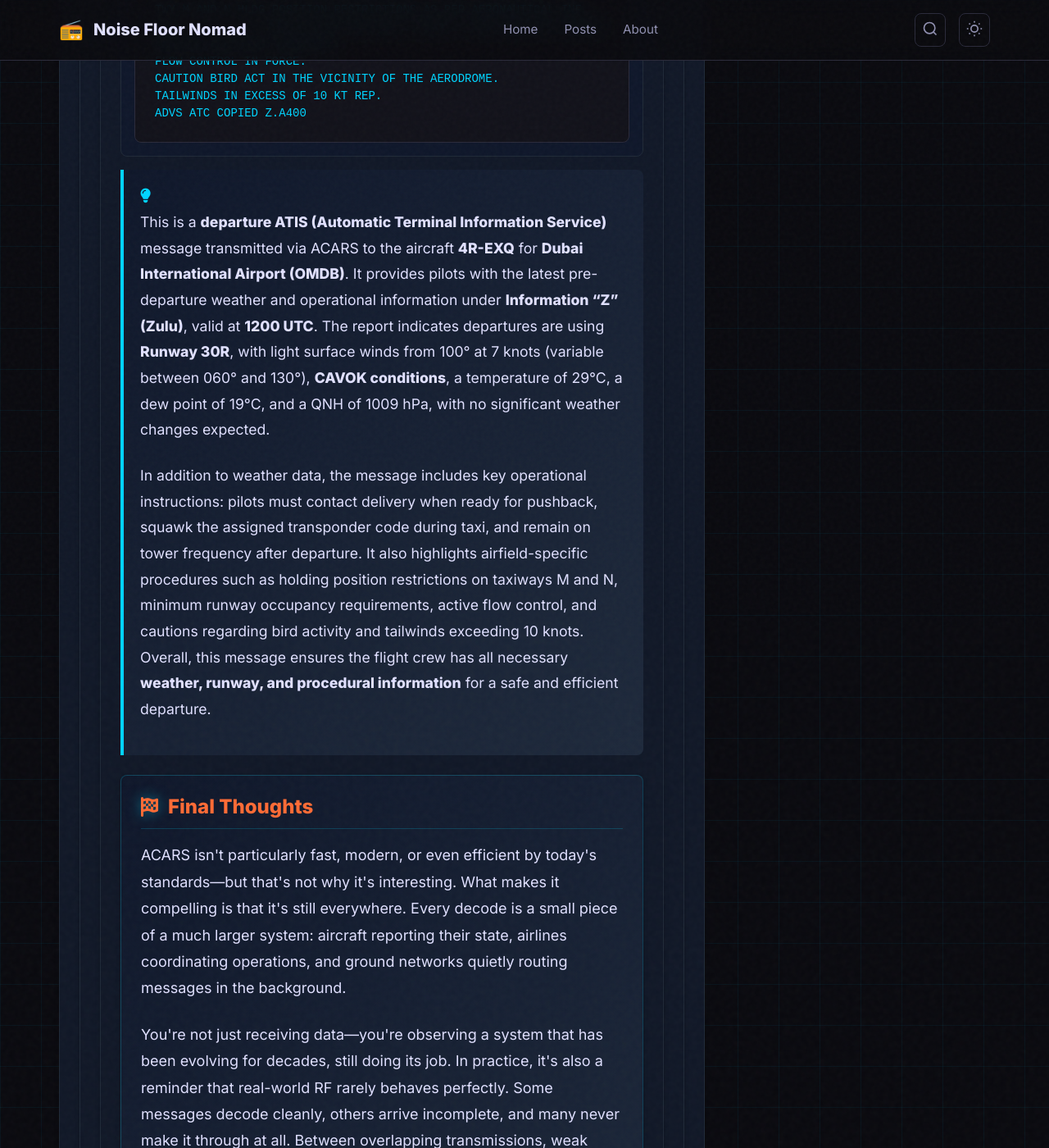
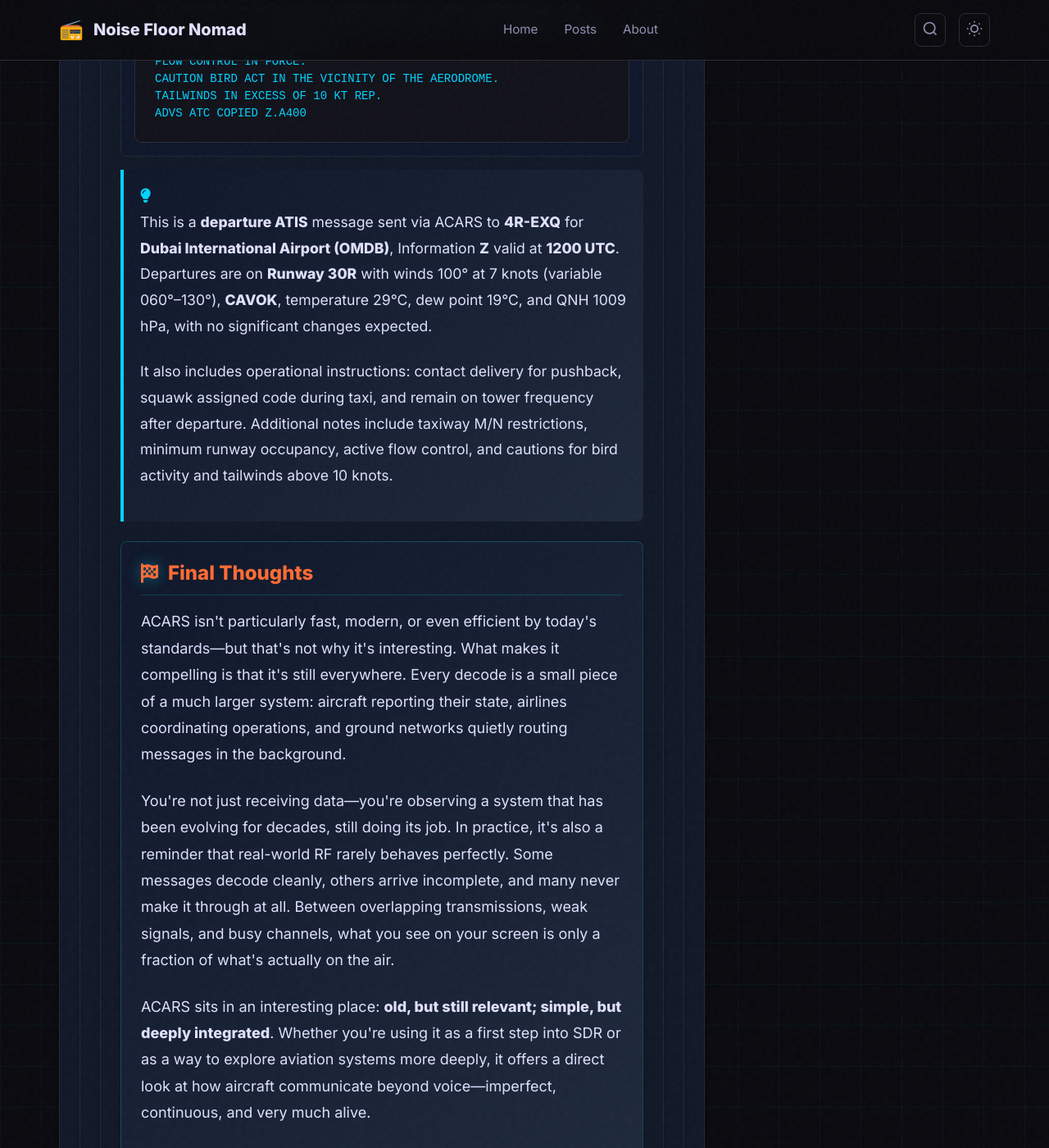
Before and after one commit to hmdsamarasekara/hmdsamarasekara.github.io, a Jekyll site: the page built from _posts/2026-03-15-exploring-vhf-acars.md, in a window 1280 px wide and 1400 px high, scrolled down 8338 px. Shown: the whole window at 82% size. Built offline with Jekyll 4.4.1, drawn with Linux system fonts in a browser that asks for light colours.

Commit message:
Update 2026-03-15-exploring-vhf-acars.md

```diff
--- a/_posts/2026-03-15-exploring-vhf-acars.md
+++ b/_posts/2026-03-15-exploring-vhf-acars.md
@@ -952,10 +952,10 @@ ADVS ATC COPIED Z.A400</pre>
   <div class="info-box">
     <i class="fas fa-lightbulb" style="color: #00d4ff; margin-right: 0.5rem;"></i>
     <p>
-    This is a <strong>departure ATIS (Automatic Terminal Information Service)</strong> message transmitted via ACARS to the aircraft <strong>4R-EXQ</strong> for <strong>Dubai International Airport (OMDB)</strong>. It provides pilots with the latest pre-departure weather and operational information under <strong>Information “Z” (Zulu)</strong>, valid at <strong>1200 UTC</strong>. The report indicates departures are using <strong>Runway 30R</strong>, with light surface winds from 100° at 7 knots (variable between 060° and 130°), <strong>CAVOK conditions</strong>, a temperature of 29°C, a dew point of 19°C, and a QNH of 1009 hPa, with no significant weather changes expected.
+    This is a <strong>departure ATIS</strong> message sent via ACARS to <strong>4R-EXQ</strong> for <strong>Dubai International Airport (OMDB)</strong>, Information <strong>Z</strong> valid at <strong>1200 UTC</strong>. Departures are on <strong>Runway 30R</strong> with winds 100° at 7 knots (variable 060°–130°), <strong>CAVOK</strong>, temperature 29°C, dew point 19°C, and QNH 1009 hPa, with no significant changes expected.
     </p>
     <p>
-    In addition to weather data, the message includes key operational instructions: pilots must contact delivery when ready for pushback, squawk the assigned transponder code during taxi, and remain on tower frequency after departure. It also highlights airfield-specific procedures such as holding position restrictions on taxiways M and N, minimum runway occupancy requirements, active flow control, and cautions regarding bird activity and tailwinds exceeding 10 knots. Overall, this message ensures the flight crew has all necessary <strong>weather, runway, and procedural information</strong> for a safe and efficient departure.
+    It also includes operational instructions: contact delivery for pushback, squawk assigned code during taxi, and remain on tower frequency after departure. Additional notes include taxiway M/N restrictions, minimum runway occupancy, active flow control, and cautions for bird activity and tailwinds above 10 knots.
     </p>
 </div>
 
```
